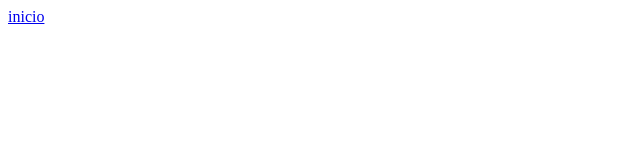
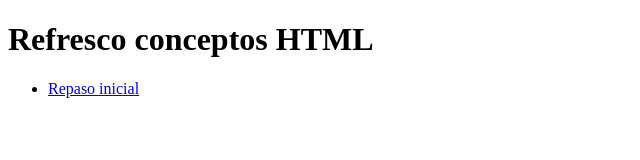
Before and after one commit to sergiohernandezjerez/html, a plain HTML site: page index.html in a window 1280 px wide. Shown: the whole page, without its empty margins (0-640 px from the left). Drawn offline with Linux system fonts and the light colour scheme.

Commit message:
crear pagina principal
creo un titulo y un list con los diferentes conceptos

```diff
--- a/index.html
+++ b/index.html
@@ -7,6 +7,10 @@
     <title>Document</title>
 </head>
 <body>
-    <a href="HTML/index.html">inicio</a>
+    <h1>Refresco conceptos HTML</h1>
+    <ul>
+        <li><a href="HTML/repasoinicial.html">Repaso inicial</a></li>
+    </ul>
+
 </body>
 </html>
```
Also changed, not shown: HTML/repasoinicial.html (renamed from HTML/index.html).
